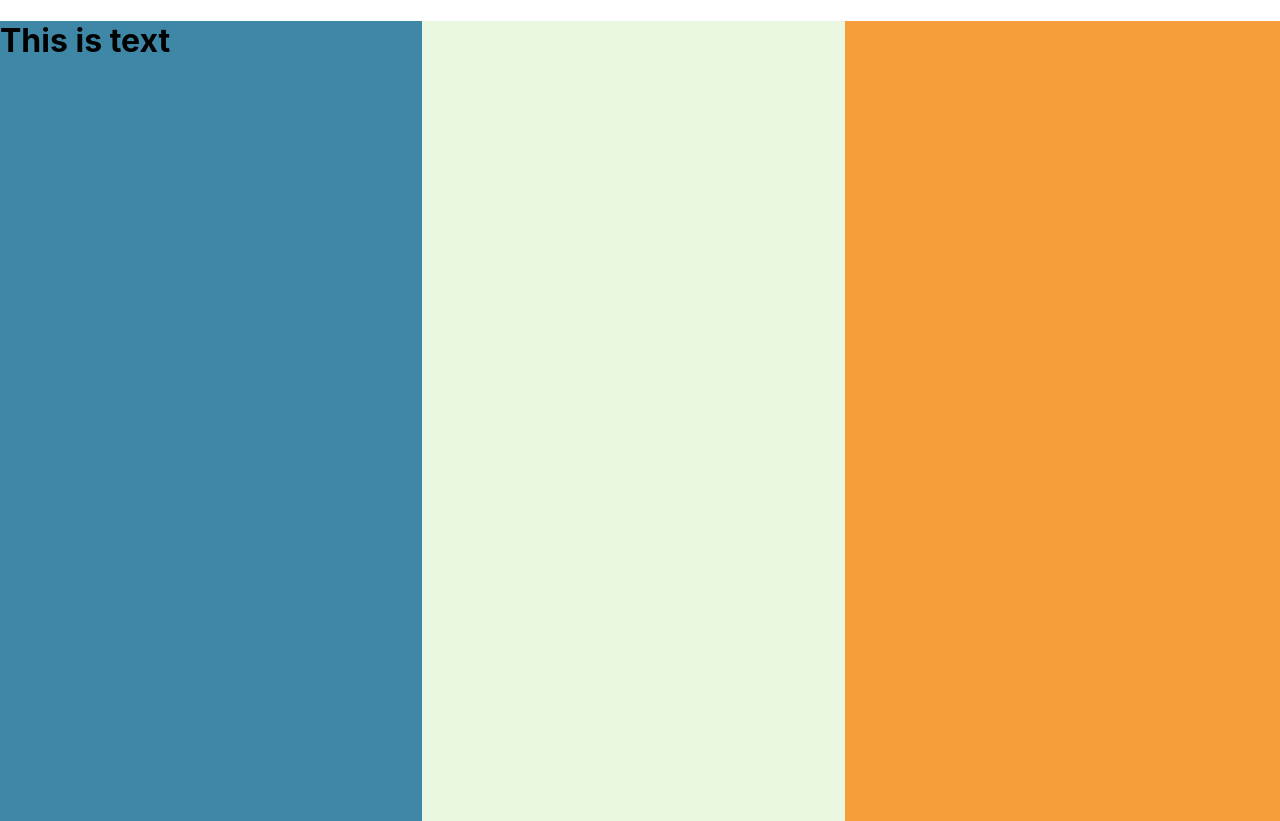
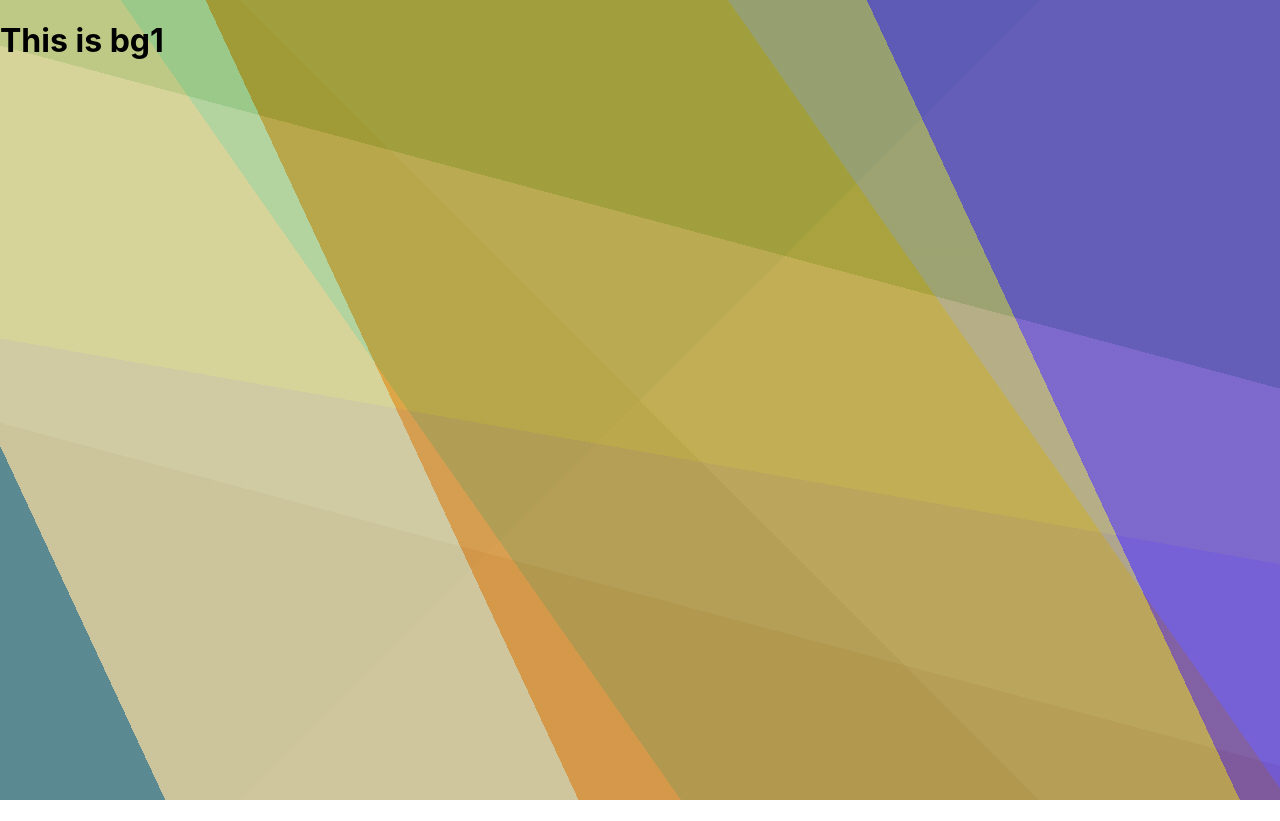
Before and after one commit to DanielMrva/Shapes_and_colors, a React (Create React App) app: page / in a window 1280 px wide. After the commit the page ends 800 px from the top, so only its background shows below. Built offline with nearby package versions, Linux system fonts and the light colour scheme.

Commit message:
figured out gradient stacking with opacity, next will work on programatic elements

```diff
--- a/src/App.css
+++ b/src/App.css
@@ -12,6 +12,16 @@ html {
   background-size: cover;
   height: 100%;
   min-Height: 100%;
+}
+
+.parent {
+  position: relative;
+}
+
+.child {
+  position: absolute;
+  top: 0;
+  left: 0;
 }
 
 /* default React App CSS below */
--- a/src/App.js
+++ b/src/App.js
@@ -4,7 +4,7 @@ import BackgroundOne from "./backgrounds/BackgroundOne"
 
 function App() {
   return (
-    <div className="Main">
+    <div className="main parent">
       <BackgroundOne>
 
       </BackgroundOne>
--- a/src/backgrounds/BackgroundOne.js
+++ b/src/backgrounds/BackgroundOne.js
@@ -2,22 +2,51 @@ import React from "react";
 
 const styles = {
     gradient: {
-        background: `linear-gradient(to right, rgba(63,135,166,1) 33% , rgba(235,248,225,1) 33% 66%, rgba(246,157,60,1) 66% 100%
-        `,
+        background:
+        `
+        linear-gradient(65deg, rgba(63,135,166,.75) 10%, rgba(235,248,225,.5) 10% 35%, rgba(246,157,60,.5) 35% 75%, rgba(133,20,199,.5) 75% 100%),
+
+        linear-gradient(55deg, rgba(200,195,7,.5) 37%, rgba(57,195,25,.5) 37% 70%, rgba(10,195,225,.5) 70% 100%),
+
+        linear-gradient(15deg, rgba(193,95,166,.5) 33%, rgba(223,148,225,.5) 33% 66%, rgba(26,57,60,.5) 66% 100%),
+
+        linear-gradient(10deg, rgba(88,55,216,.5) 45%, rgba(203,198,65,.5) 45% 100%),
+
+        linear-gradient(45deg, rgba(78,55,5,.5) 50%, rgba(203,198,65,0) 50% 100%),
+
+        linear-gradient(-45deg, rgba(5,155,95,0) 50%, rgba(5,155,195,.5) 50% 100%)
+
+        `
+        ,
         // background: 'linear-gradient(red 0%, orange 25%, yellow 50%, green 75%, blue 100%)',
         // -webkit-background-size: 'cover',
         // -moz-background-size: 'cover',
         // -o-background-size: 'cover',
         backgroundSize: 'cover',
-        height: '100vh'
+        height: '100vh',
+        width: '100%',
+        zIndex: 0
+    },
+    gradient2: {
+        background: 'linear-gradient(65deg, rgba(63,135,166,.5) 33% , rgba(235,248,225,.5) 33% 66%, rgba(246,157,60,.5) 66% 100%)',
+        backgroundSize: 'cover',
+        height: '100vh',
+        width: '100%',
+        zIndex: 1
     }
 }
 
 const BackgroundOne = () => {
     return (
-        <div className="background-one background-cover" style={styles.gradient}>
-            <h1>This is text</h1>
-        </div>
+        <>
+            {/* <div className="background-one background-cover child" style={styles.gradient2}>
+                <h1>This is bg2</h1>
+            </div> */}
+            <div className="background-one background-cover child" style={styles.gradient}>
+                <h1>This is bg1</h1>
+            </div>
+
+        </>
     )
 }
 
```
